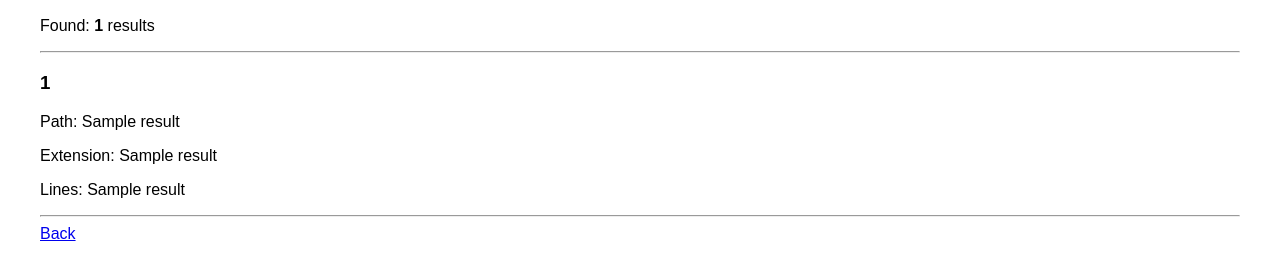
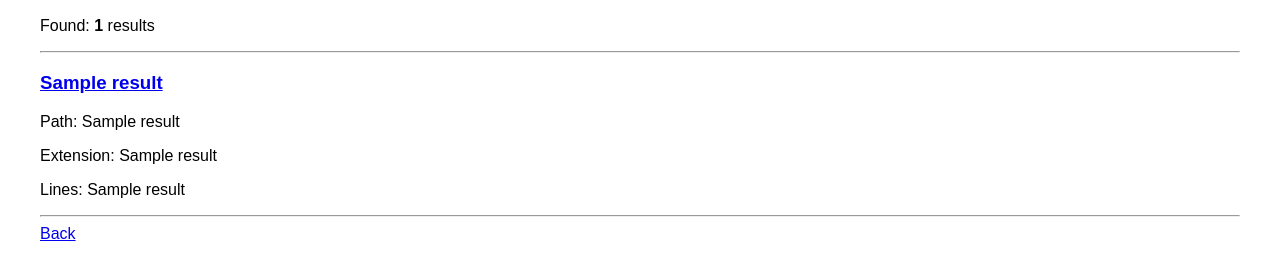
Before and after one commit to Shriyans406/Snippet-Manager, a Flask app: template webui/templates/results.html in a window 1280 px wide. Shown: the part 115-395 px from the top of the page. Run offline with Flask 3, Linux system fonts and the light colour scheme; the template is opened without the code that fills it: most values are stand-ins (such as "Sample title", 1, 10 or a date in 2020).

Commit message:
Phase 5 completed and phase 6 started

```diff
--- a/webui/app.py
+++ b/webui/app.py
@@ -26,6 +26,7 @@ def search_database(query):
     cursor.execute(
         """
         SELECT
+            id,
             filename,
             path,
             extension,
@@ -55,6 +56,38 @@ def search_database(query):
     return results
 
 
+def get_file_by_id(file_id):
+
+    connection = sqlite3.connect(
+        DATABASE_FILE
+    )
+
+    cursor = connection.cursor()
+
+    cursor.execute(
+        """
+        SELECT
+            id,
+            filename,
+            path,
+            extension,
+            line_count,
+            content
+
+        FROM files
+
+        WHERE id = ?
+        """,
+        (file_id,)
+    )
+
+    result = cursor.fetchone()
+
+    connection.close()
+
+    return result
+
+
 @app.route("/")
 def home():
 
@@ -82,6 +115,19 @@ def search():
     )
 
 
+@app.route("/snippet/<int:file_id>")
+def snippet(file_id):
+
+    result = get_file_by_id(
+        file_id
+    )
+
+    return render_template(
+        "snippet.html",
+        snippet=result
+    )
+
+
 if __name__ == "__main__":
 
     app.run(
--- a/webui/templates/results.html
+++ b/webui/templates/results.html
@@ -43,28 +43,32 @@
 
         <h3>
 
-            {{ result[0] }}
+            <a href="/snippet/{{ result[0] }}">
+
+                {{ result[1] }}
+
+            </a>
 
         </h3>
 
         <p>
 
             Path:
-            {{ result[1] }}
+            {{ result[2] }}
 
         </p>
 
         <p>
 
             Extension:
-            {{ result[2] }}
+            {{ result[3] }}
 
         </p>
 
         <p>
 
             Lines:
-            {{ result[3] }}
+            {{ result[4] }}
 
         </p>
 
```
Also changed, not shown: webui/templates/snippet.html (added).
